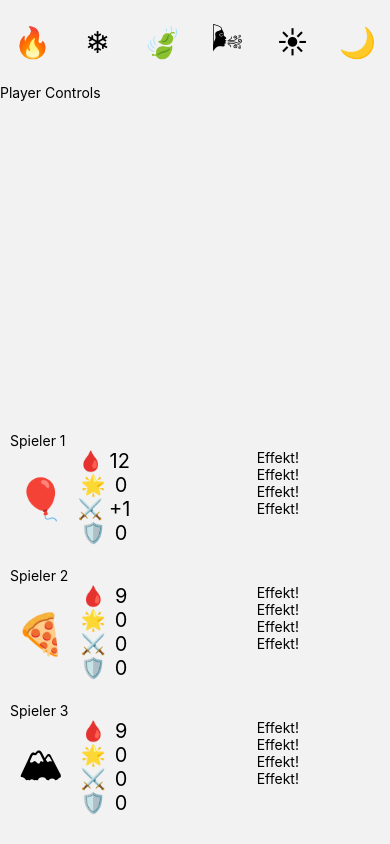
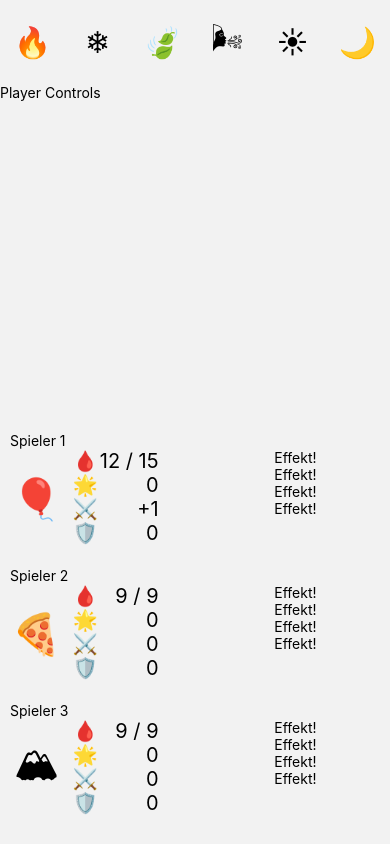
Before and after one commit to CodeArcade/Gloom, a React Native app in the folder app/: screen /Game in a window 390 px wide. Built offline with nearby package versions, Linux system fonts and the light colour scheme.

Commit message:
display max health alongside current health

```diff
--- a/app/src/components/OverviewStatBlock.tsx
+++ b/app/src/components/OverviewStatBlock.tsx
@@ -23,11 +23,13 @@ export default function OverviewStatBlock({icon, value, style, showPlus}: Overvi
 const styles = StyleSheet.create({
   statBlock: {
     flexDirection: "row",
-    width: "35%",
+    width: "50%",
     maxHeight: "50%",
     height: "50%",
-    justifyContent: "space-evenly",
-    alignItems: "center"
+    justifyContent: "space-between",
+    alignItems: "center",
+    paddingLeft: 10,
+    paddingRight: 10
   },
   statText: {
     fontSize: 20,
--- a/app/src/components/PlayerOverview.tsx
+++ b/app/src/components/PlayerOverview.tsx
@@ -20,7 +20,7 @@ export default function PlayerOverview({player}: PlayerOverviewProps) {
         </View>
         <View style={styles.statContainer}>
           <View style={styles.smallStatContainer}>
-            <OverviewStatBlock icon="🩸" value={player.Health} />
+            <OverviewStatBlock icon="🩸" value={`${player.Health} / ${player.MaxHealth}`} />
             <OverviewStatBlock icon="🌟" value={player.Experience} />
             <OverviewStatBlock
               icon="⚔️"
@@ -63,7 +63,7 @@ const styles = StyleSheet.create({
     fontSize: 40,
   },
   statContainer: {
-    flex: 3,
+    flex: 4,
     flexDirection: 'row',
     justifyContent: 'flex-start',
     alignItems: 'flex-start',
--- a/app/src/pages/Game.tsx
+++ b/app/src/pages/Game.tsx
@@ -51,7 +51,7 @@ const Game = ({navigation}: props) => {
           Experience: 0,
           Effects: [],
           Health: 12,
-          MaxHealth: 9,
+          MaxHealth: 15,
           Icon: '🎈',
           Shield: 0,
           Vengeance: 0,
```
